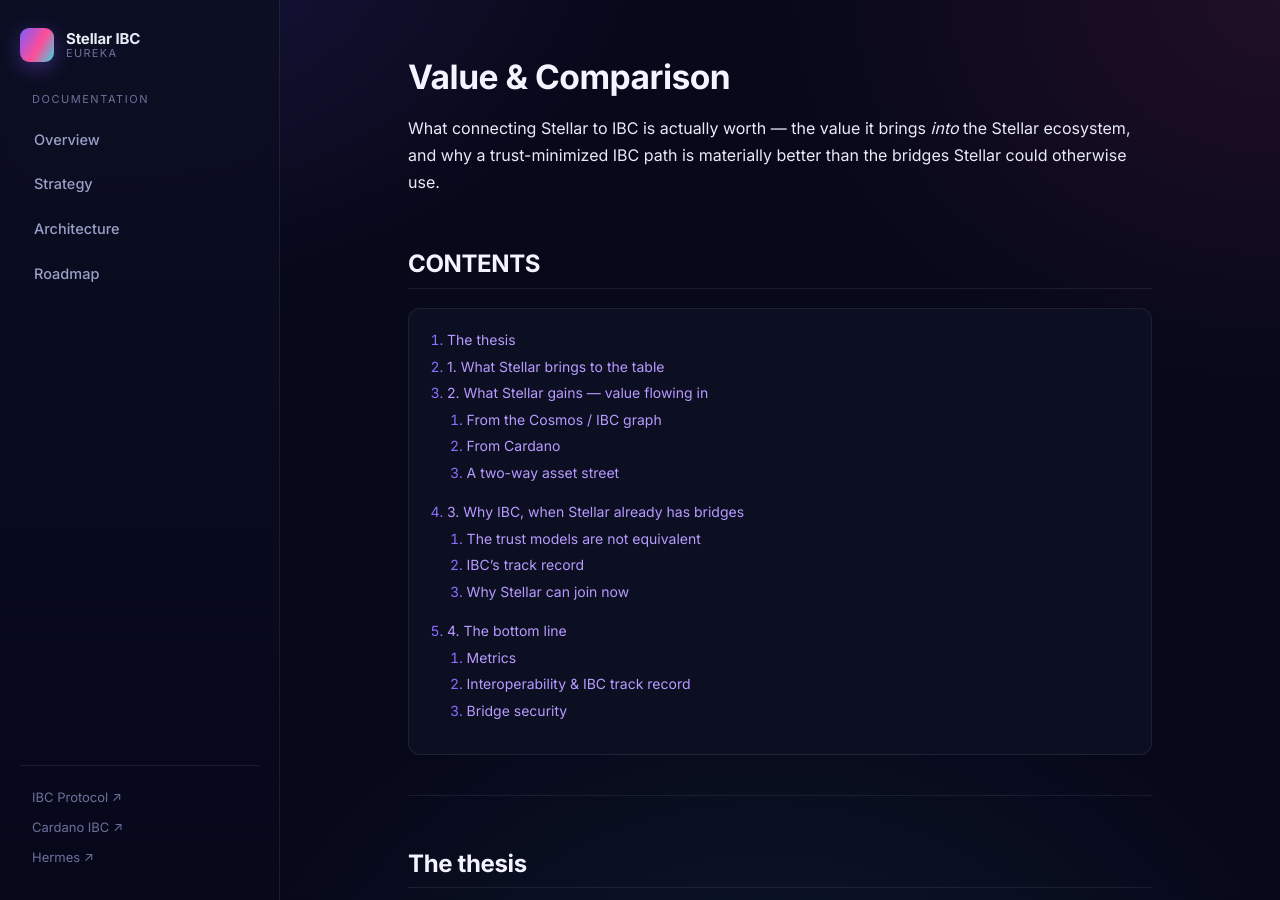
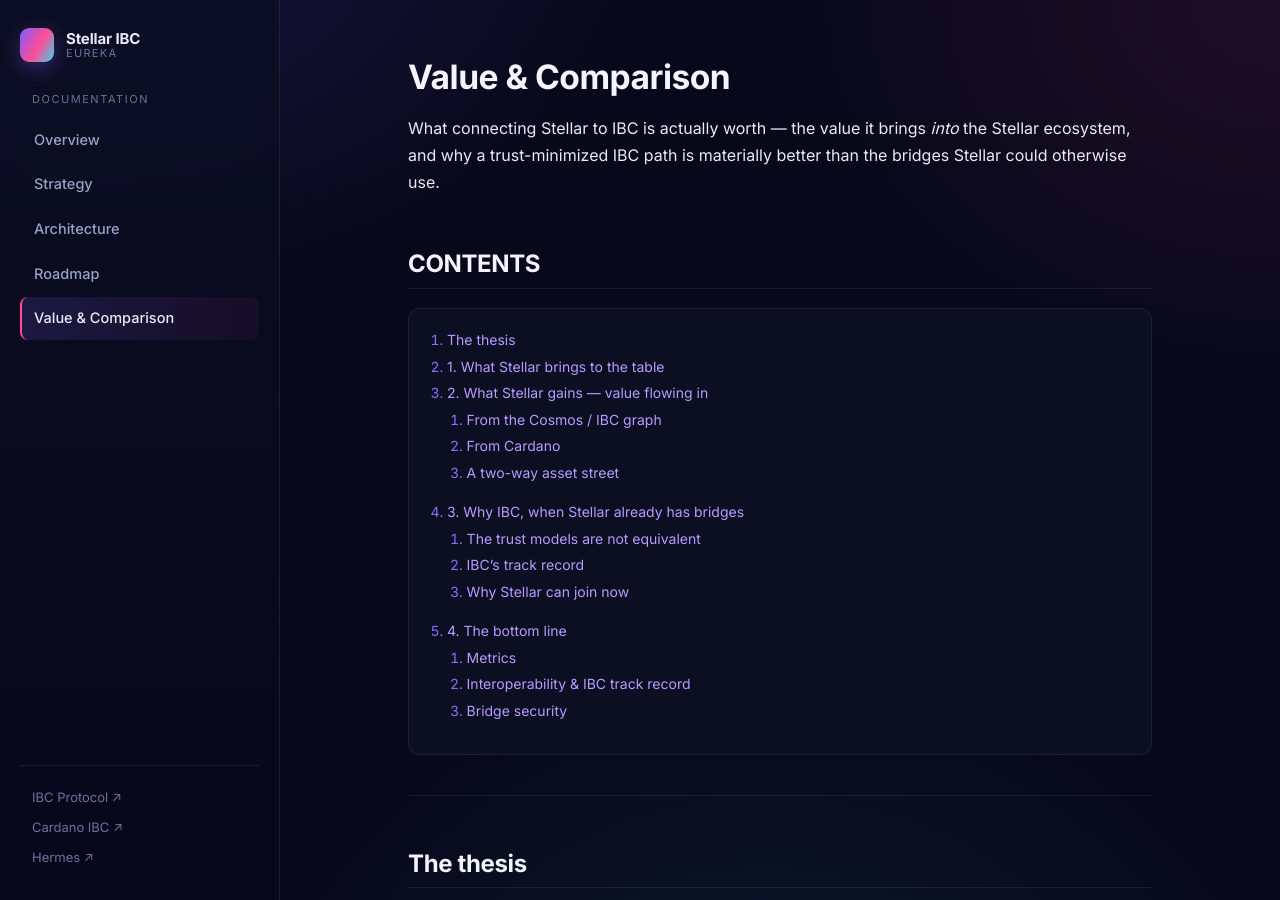
Before and after one commit to amandagonsalves/sdf-ibc-proposal, a Jekyll site: the page built from value.md, in a window 1280 px wide and 900 px high. Built offline with Jekyll 4.4.1, drawn with Linux system fonts in a browser that asks for light colours.

Commit message:
chore(nav): add value & comparison link
* add link to value & comparison page in main navigation
* add link to value & comparison page in hero call to action

```diff
--- a/_layouts/default.html
+++ b/_layouts/default.html
@@ -44,6 +44,8 @@
           <a class="nav-link {% if page.title == "Architecture" %}active{% endif %}"
             href="architecture.html">Architecture</a>
           <a class="nav-link {% if page.title == "Roadmap" %}active{% endif %}" href="roadmap.html">Roadmap</a>
+          <a class="nav-link {% if page.title == "Value & Comparison" %}active{% endif %}" href="value.html">Value &
+            Comparison</a>
         </nav>
         <div class="sidebar-foot">
           <a href="https://ibcprotocol.dev/" target="_blank" rel="noopener">IBC Protocol ↗</a>
```
Also changed, not shown: _layouts/home.html (+5 -10 lines).
